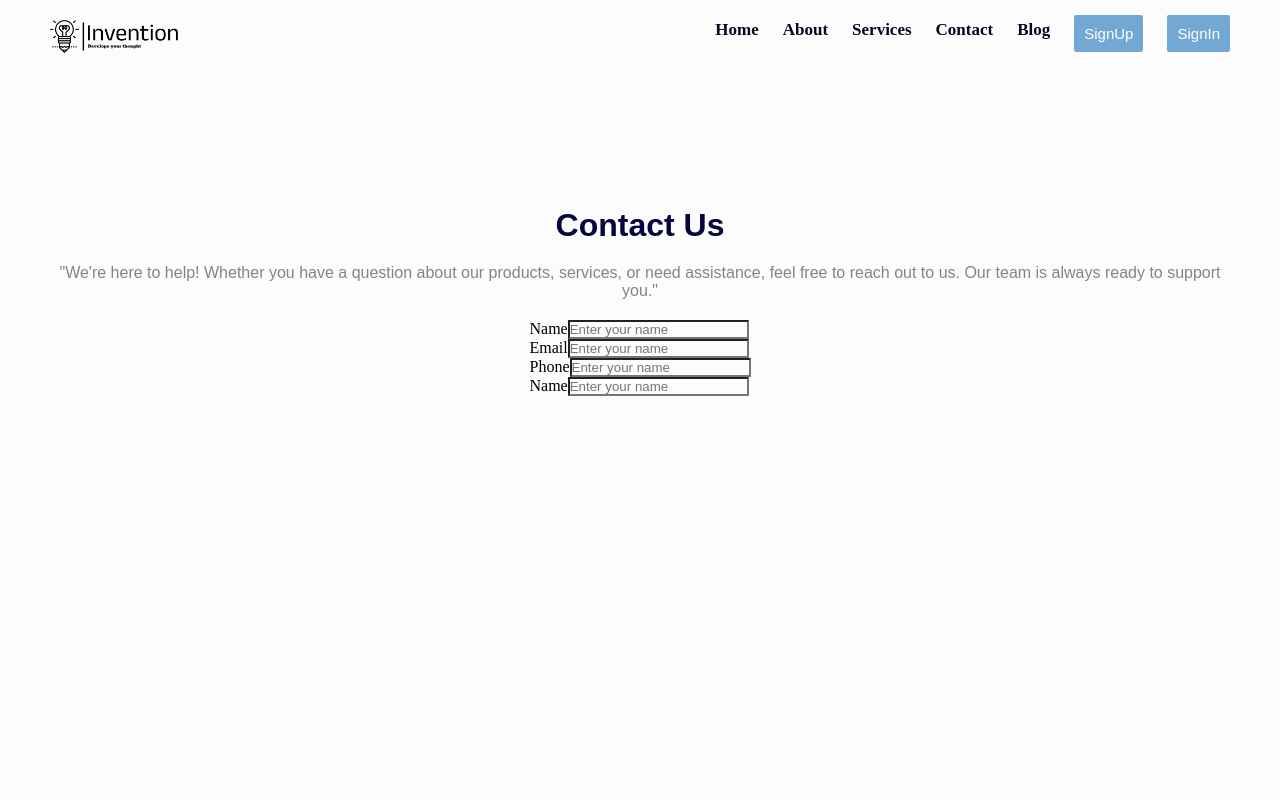
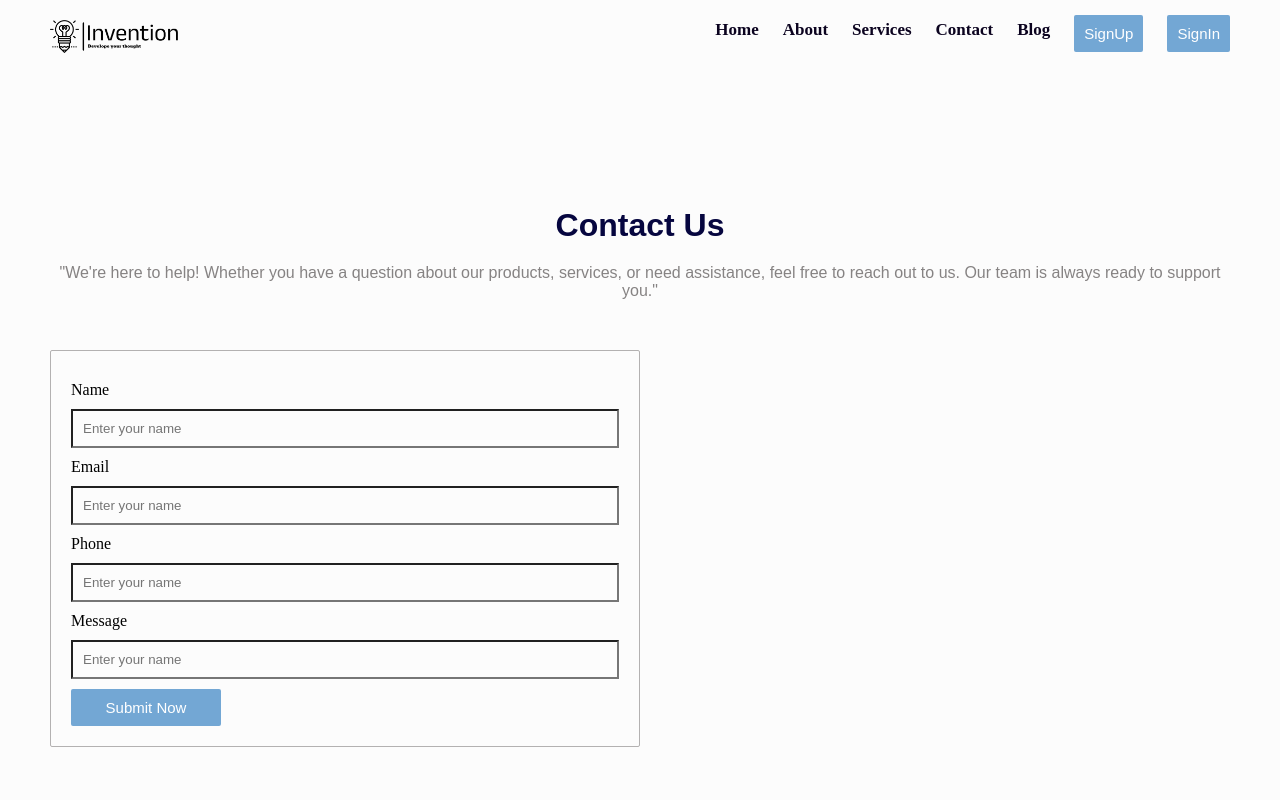
Before and after one commit to Vipinkm1/Inverntion-Project, a React (Vite) app: page /contact in a window 1280 px wide. Shown: the top 800 px of the page. Built offline with nearby package versions, Linux system fonts and the light colour scheme.

Commit message:
contact-page

```diff
--- a/src/App.css
+++ b/src/App.css
@@ -325,6 +325,7 @@ border-top:  1px solid  #ee6464;
 .para2 {
   font-size: 14px;
 }
+
 .para3 {
   padding: 10px 0px 10px 0px;
   font-size: 16px;
@@ -347,8 +348,27 @@ border-top:  1px solid  #ee6464;
   color: #868383;
 }
 .contact-form{
- display: flex;
- align-items: center;
- justify-content: center;
- padding-top: 20px;
+ padding: 20px ;
+ margin-top: 50px;
+ border: 1px solid #b3b1b1;
+ border-radius: 2px;
+ width: 50%;
 }
+.form-input{
+  display: flex;
+  flex-direction: column;
+   width: 100%;
+}
+.input-width{
+ margin-top: 10px;
+ padding: 10px;
+ width: 100%;
+}
+.input-title{
+  margin-top: 10px;
+}
+.input-message{
+  margin-top: 10px;
+  width: 100%;
+  padding: 10px;
+}
--- a/src/App.jsx
+++ b/src/App.jsx
@@ -14,6 +14,7 @@ function App() {
         <Routes>
           <Route path="/" element={<Home />} />
           <Route path ='/contact' element={<Contact/>} />
+
         </Routes>
         </Layout>
       </BrowserRouter>
--- a/src/Components/Contact/Contact.jsx
+++ b/src/Components/Contact/Contact.jsx
@@ -1,4 +1,5 @@
 import React from 'react'
+import ContactImg from '../../assets/2912016.webp'
 const Contact = () => {
   return (
     <div className='contact-container'>
@@ -7,25 +8,29 @@ const Contact = () => {
         <p className='  para4'>"We're here to help! Whether you have a question about our products, services, or need assistance, feel free to reach out to us. Our team is always ready to support you."</p>
       </div>
       <div className='contact-form'>
+
         <form>
           <div className='form-input'>
-            <label>Name</label>
-            <input type='text' placeholder='Enter your name' />
+            <label className='input-title'>Name</label>
+            <input type='text' placeholder='Enter your name' className='input-width' />
           </div>
           <div className='form-input'>
-            <label>Email</label>
-            <input type='text' placeholder='Enter your name' />
+            <label className='input-title'>Email</label>
+            <input type='text' placeholder='Enter your name' className='input-width' />
           </div>
           <div className='form-input'>
-            <label>Phone</label>
-            <input type='text' placeholder='Enter your name' />
+            <label className='input-title'>Phone</label>
+            <input type='text' placeholder='Enter your name' className='input-width' />
           </div>
           <div className='form-input'>
-            <label>Name</label>
-            <input type='text' placeholder='Enter your name' />
+            <label className='input-title'>Message</label>
+            <input type='text' placeholder='Enter your name' className='input-message' />
           </div>
+          <button className='button-1  input-title'>Submit Now</button>
         </form>
-      </div>
+    </div>
+
+
     </div>
   )
 }
--- a/src/Components/Home/Home.jsx
+++ b/src/Components/Home/Home.jsx
@@ -1,8 +1,6 @@
 import React from 'react'
-
 import HeroSection from '../Hero/HeroSection'
 import Services from '../Services/Services'
-import Footer from '../Footer/Footer'
 
 
 
@@ -12,7 +10,7 @@ const Home = () => {
         <div className='page'>
             <HeroSection/>
             <Services/>
-            <Footer/>
+
 
         </div>
     </>
--- a/src/Components/Layout/Layout.jsx
+++ b/src/Components/Layout/Layout.jsx
@@ -1,5 +1,7 @@
 import React from 'react'
-import Header from '../Header/Header'
+import Header from '../Header/Header';
+import Footer from '../Footer/Footer';
+
 
 const Layout = ({children}) => {
   return (
@@ -8,6 +10,7 @@ const Layout = ({children}) => {
       <main>
         {children}
       </main>
+      <Footer/>
     </div>
   )
 }
```
Also changed, not shown: src/Components/Header/Header.jsx (line endings or trailing spaces), src/assets/2912016.webp (added).
